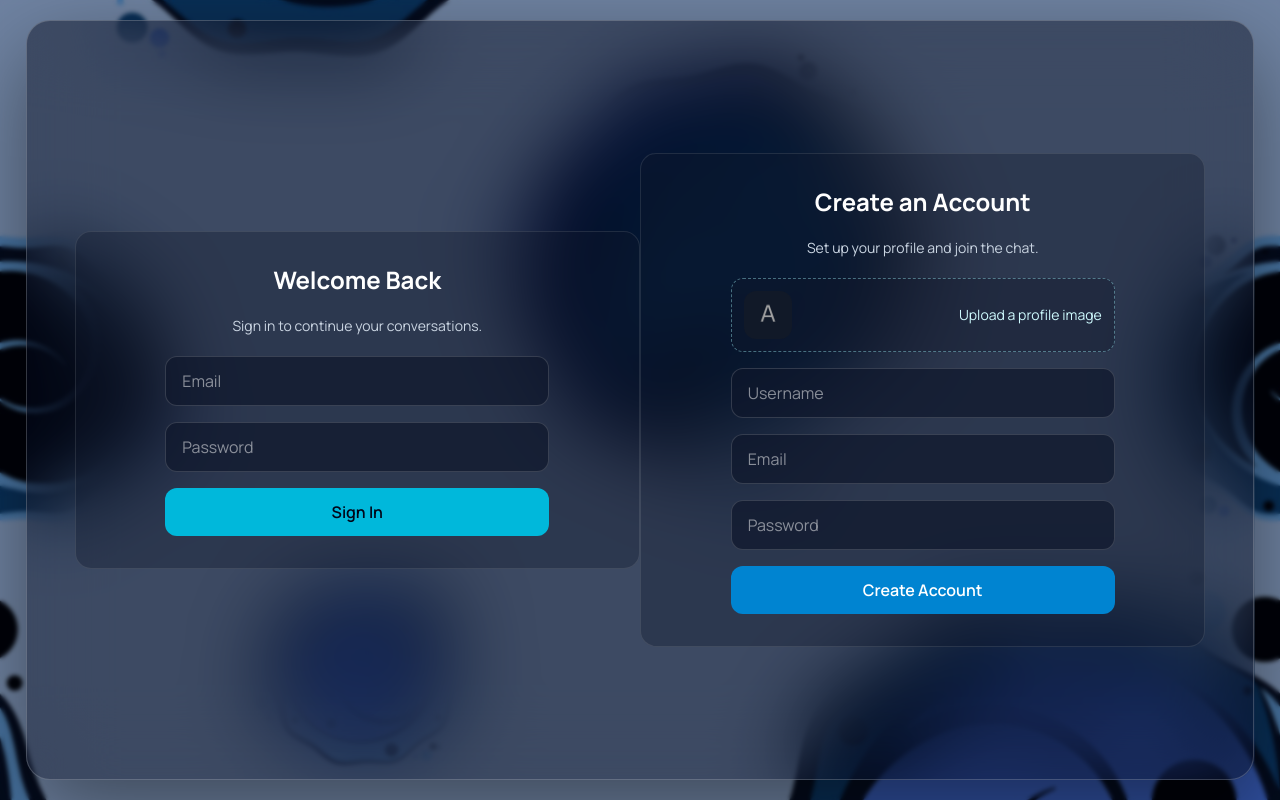
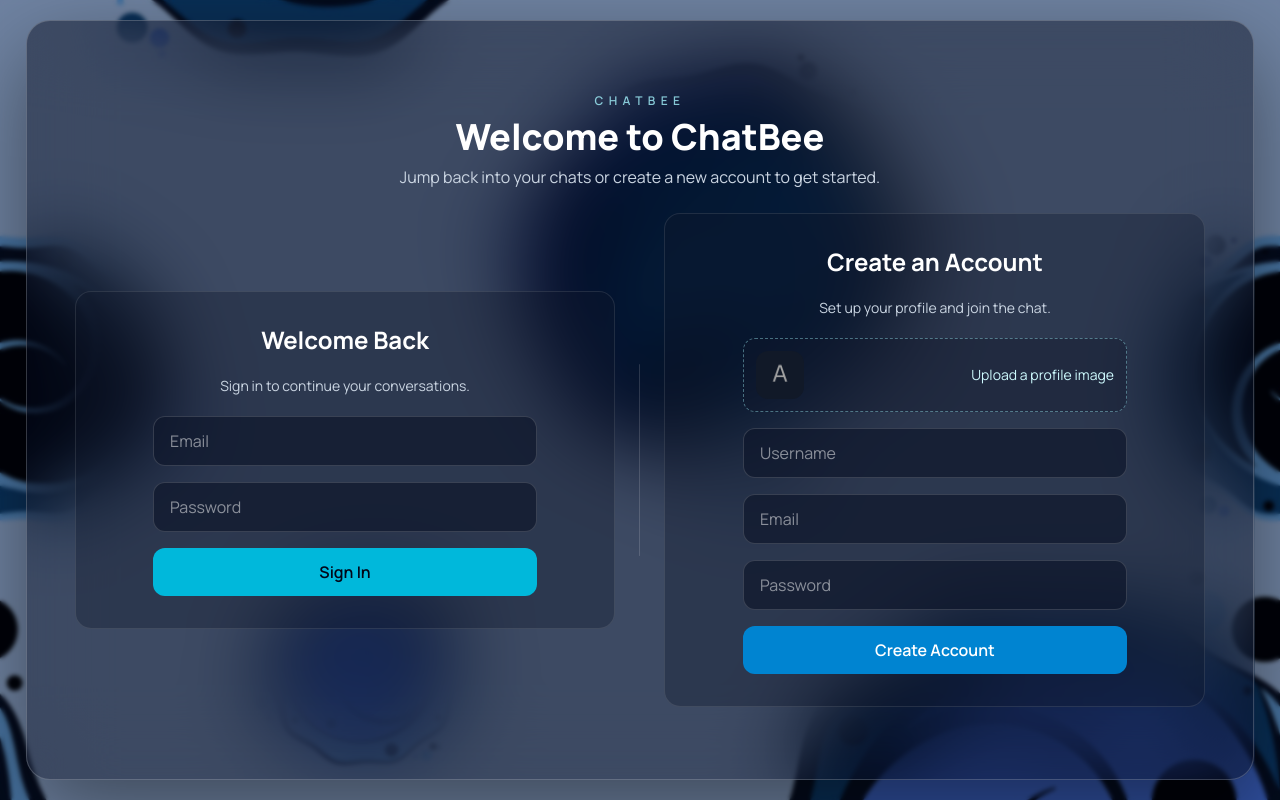
Before and after one commit to Anshuman117/React-Firebase-Chat-App, a React (Vite) app: page / in a window 1280 px wide. Built offline with nearby package versions, Linux system fonts and the light colour scheme; no server answers.

Commit message:
saved changes

```diff
--- a/src/Components/login/Login.jsx
+++ b/src/Components/login/Login.jsx
@@ -93,7 +93,18 @@ const Login = () => {
 
 
   return (
-    <div className="Login grid h-full w-full grid-cols-1 gap-4 overflow-y-auto p-4 md:grid-cols-2 md:items-center md:gap-0 md:p-8 lg:p-12">
+    <div className="Login flex h-full w-full flex-col justify-center gap-6 overflow-y-auto p-4 md:p-8 lg:p-12">
+      <div className="mx-auto flex w-full max-w-6xl flex-col items-center gap-2 text-center">
+        <span className="text-xs font-semibold uppercase tracking-[0.45em] text-cyan-200/80">
+          ChatBee
+        </span>
+        <h1 className="text-3xl font-extrabold text-white md:text-4xl">Welcome to ChatBee</h1>
+        <p className="text-sm text-slate-300 md:text-base">
+          Jump back into your chats or create a new account to get started.
+        </p>
+      </div>
+
+      <div className="grid w-full grid-cols-1 items-center gap-4 md:grid-cols-[minmax(0,1fr)_auto_minmax(0,1fr)] md:gap-6">
         <div className="item flex flex-col items-center gap-5 rounded-2xl border border-white/10 bg-slate-900/35 p-6 md:p-8">
           <h2 className="text-2xl font-bold">Welcome Back</h2>
           <p className="text-sm text-slate-300">Sign in to continue your conversations.</p>
@@ -121,6 +132,11 @@ const Login = () => {
             </button>
           </form>
         </div>
+
+        <div
+          className="mx-auto h-px w-24 rounded-full bg-white/15 md:h-48 md:w-px"
+          aria-hidden="true"
+        />
 
         <div className="item flex flex-col items-center gap-5 rounded-2xl border border-white/10 bg-slate-900/35 p-6 md:p-8">
           <h2 className="text-2xl font-bold">Create an Account</h2>
@@ -178,6 +194,7 @@ const Login = () => {
           </form>
         </div>
       </div>
+    </div>
   );
 };
 
```
Lines whose indentation alone changed are shown as unchanged.
